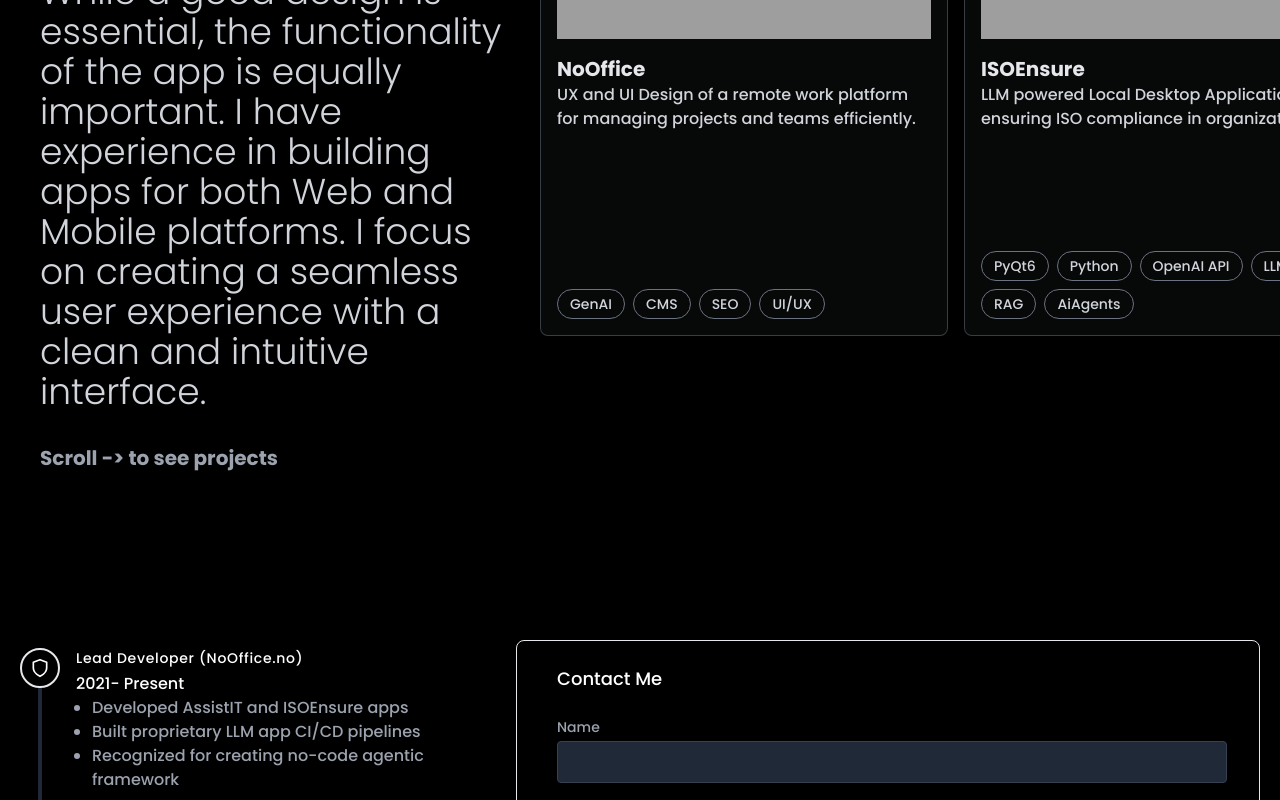
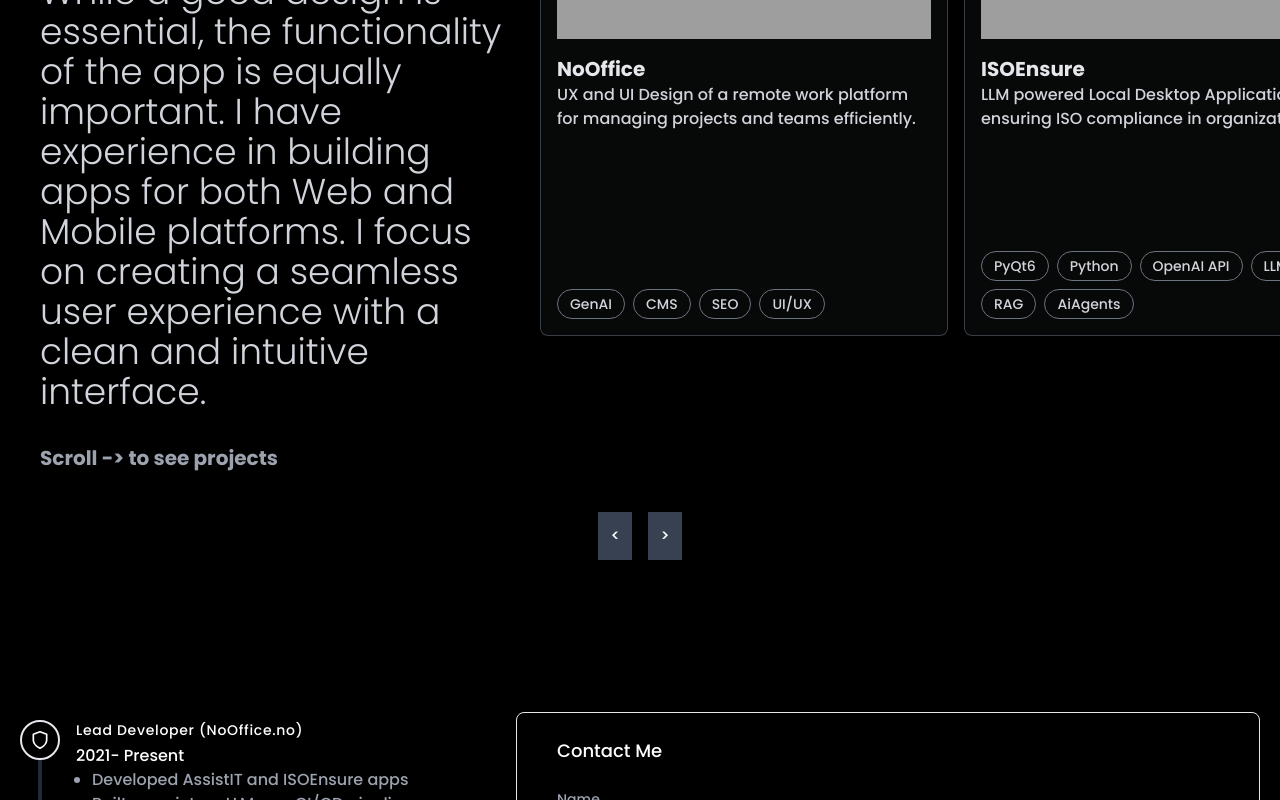
Before and after one commit to swappybizz/swapnil, a Next.js app: page / in a window 1280 px wide. Shown: the part 900-1700 px from the top of the page. Built offline with nearby package versions, Linux system fonts and the light colour scheme; grey boxes are pictures that could not be loaded.

Commit message:
Add horizontal scrolling functionality with navigation buttons in HorizontalScroller component

```diff
--- a/components/HorScroll.jsx
+++ b/components/HorScroll.jsx
@@ -1,52 +1,73 @@
 // components/HorizontalScroller.js
-import React from 'react';
+import React, { useRef } from 'react';
 
 const HorizontalScroller = () => {
+  const scrollContainerRef = useRef(null);
+
+  const scrollLeft = () => {
+    if (scrollContainerRef.current) {
+      scrollContainerRef.current.scrollBy({
+        left: -300, // Adjust the scroll amount here
+        behavior: 'smooth',
+      });
+    }
+  };
+
+  const scrollRight = () => {
+    if (scrollContainerRef.current) {
+      scrollContainerRef.current.scrollBy({
+        left: 300, // Adjust the scroll amount here
+        behavior: 'smooth',
+      });
+    }
+  };
+
   const items = [
     {
       title: 'NoOffice',
       description: 'UX and UI Design of a remote work platform for managing projects and teams efficiently.',
       skills: ['GenAI', 'CMS', 'SEO', 'UI/UX'],
       imageLink: 'https://i.ibb.co/wwHPN9Y/image-1-3.png',
-      link : 'https://nooffice.no'
+      link: 'https://nooffice.no',
     },
     {
       title: 'ISOEnsure',
       description: 'LLM powered Local Desktop Application for ensuring ISO compliance in organizations.',
       skills: ['PyQt6', 'Python', 'OpenAI API', 'LLM', 'RAG', 'AiAgents'],
       imageLink: 'https://i.ibb.co/8YxR8tg/image-2.png',
-
     },
     {
       title: 'AssistIT',
       description: 'An LLM Powered Web Application for automating IT support tasks and ticketing systems.',
       skills: ['Next.js', 'Flask', 'OpenAI API', 'LocalLLM', 'Multimodal RAG'],
-      imageLink: "https://i.ibb.co/Chv5RWX/Picture1.png"
+      imageLink: 'https://i.ibb.co/Chv5RWX/Picture1.png',
     },
     {
       title: 'Admit.no',
       description: 'A website for digital consulting agency with a focus on UX and SEO optimization.',
       skills: ['NextJS', 'SEO', 'Google Analytics'],
       imageLink: 'https://i.ibb.co/Nj9gv2D/image-3.png',
-      link: 'https://admit.no'
+      link: 'https://admit.no',
     },
   ];
 
   return (
-    <div className="w-full h-full bg-black py-10">
+    <div className="w-full h-full bg-black py-10 relative">
       {/* Horizontal Scroll Container */}
-      <div className="flex overflow-x-auto scrollbar-hide space-x-4 px-4 py-4 snap-x snap-mandatory md:ml-6">
-
+      <div
+        ref={scrollContainerRef}
+        className="flex overflow-x-auto overflow-y-hidden scrollbar-hide space-x-4 px-4 py-4 snap-x snap-mandatory md:ml-6 touch-pan-x"
+      >
         {/* First Component: A normal text element */}
-        <div className="md:w-[500px] w-3/4 flex-shrink-0 text-left bg-transparent snap-start ">
+        <div className="md:w-[500px] w-3/4 flex-shrink-0 text-left bg-transparent snap-start">
           <p className="text-gray-300 pt-4 md:text-4xl text-2xl font-extralight ml-4 z-100">
-            I strive to bring creative ideas to life with the help of modern technologies.
-            While a good design is essential, the functionality of the app is equally important.
-            I have experience in building apps for both Web and Mobile platforms.
-            I focus on creating a seamless user experience with a clean and intuitive interface.
+            I strive to bring creative ideas to life with the help of modern technologies. While a
+            good design is essential, the functionality of the app is equally important. I have
+            experience in building apps for both Web and Mobile platforms. I focus on creating a
+            seamless user experience with a clean and intuitive interface.
           </p>
           <p className="text-gray-400 pt-4 md:text-xl text-xl font-bold ml-4 mt-4 z-100">
-            {"Scroll -> to see projects"}
+            {'Scroll -> to see projects'}
           </p>
         </div>
 
@@ -76,7 +97,7 @@ const HorizontalScroller = () => {
               </div>
 
               {/* Skill Tags */}
-              <div className="flex flex-wrap mt-4 gap-2 ">
+              <div className="flex flex-wrap mt-4 gap-2">
                 {item.skills.map((skill, skillIndex) => (
                   <span
                     key={skillIndex}
@@ -89,7 +110,25 @@ const HorizontalScroller = () => {
             </div>
           </a>
         ))}
+      </div>
 
+      {/* Bottom Scroll Buttons */}
+      <div className="flex justify-center space-x-4 mt-6">
+        {/* Left Scroll Button */}
+        <button
+          onClick={scrollLeft}
+          className="bg-gray-700 text-white p-3  shadow-md hover:bg-gray-600 focus:outline-none"
+        >
+        {"<"}
+        </button>
+
+        {/* Right Scroll Button */}
+        <button
+          onClick={scrollRight}
+          className="bg-gray-700 text-white p-3  shadow-md hover:bg-gray-600 focus:outline-none"
+        >
+        {">"}
+        </button>
       </div>
     </div>
   );
```
